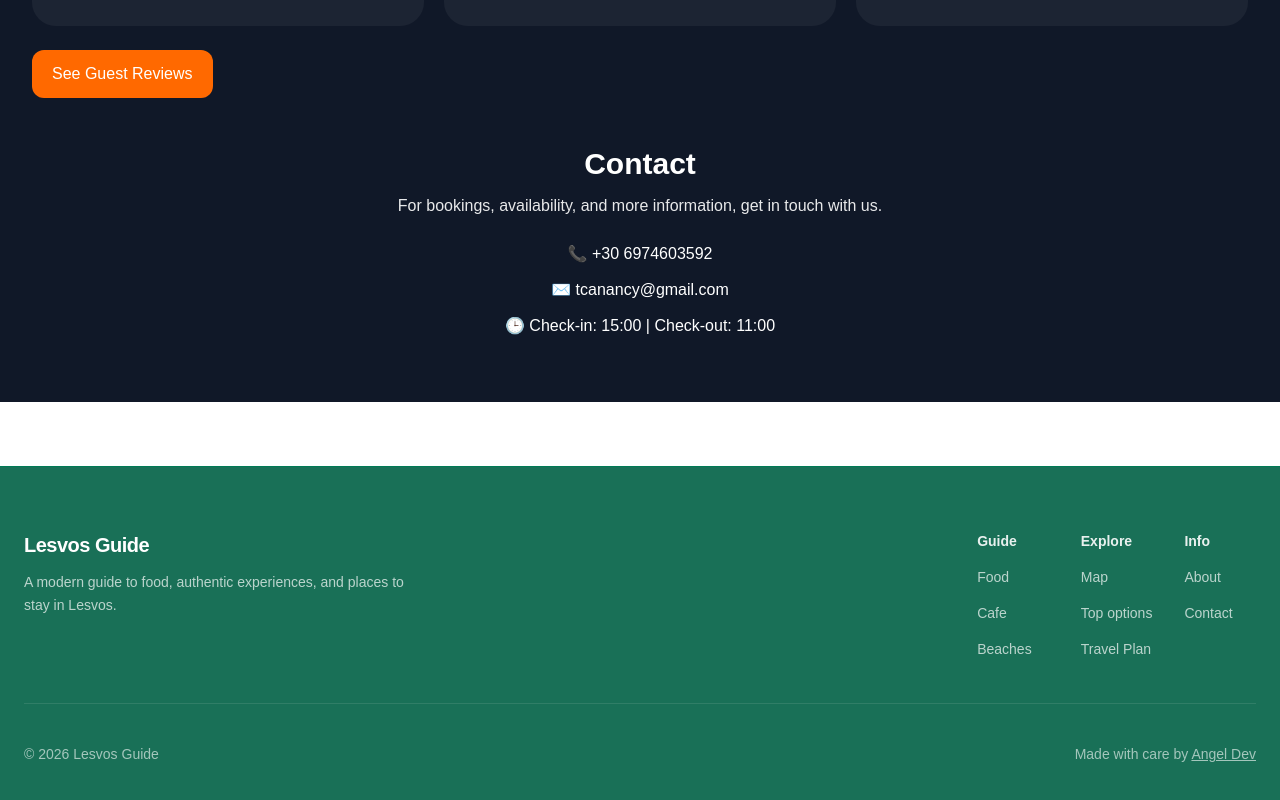
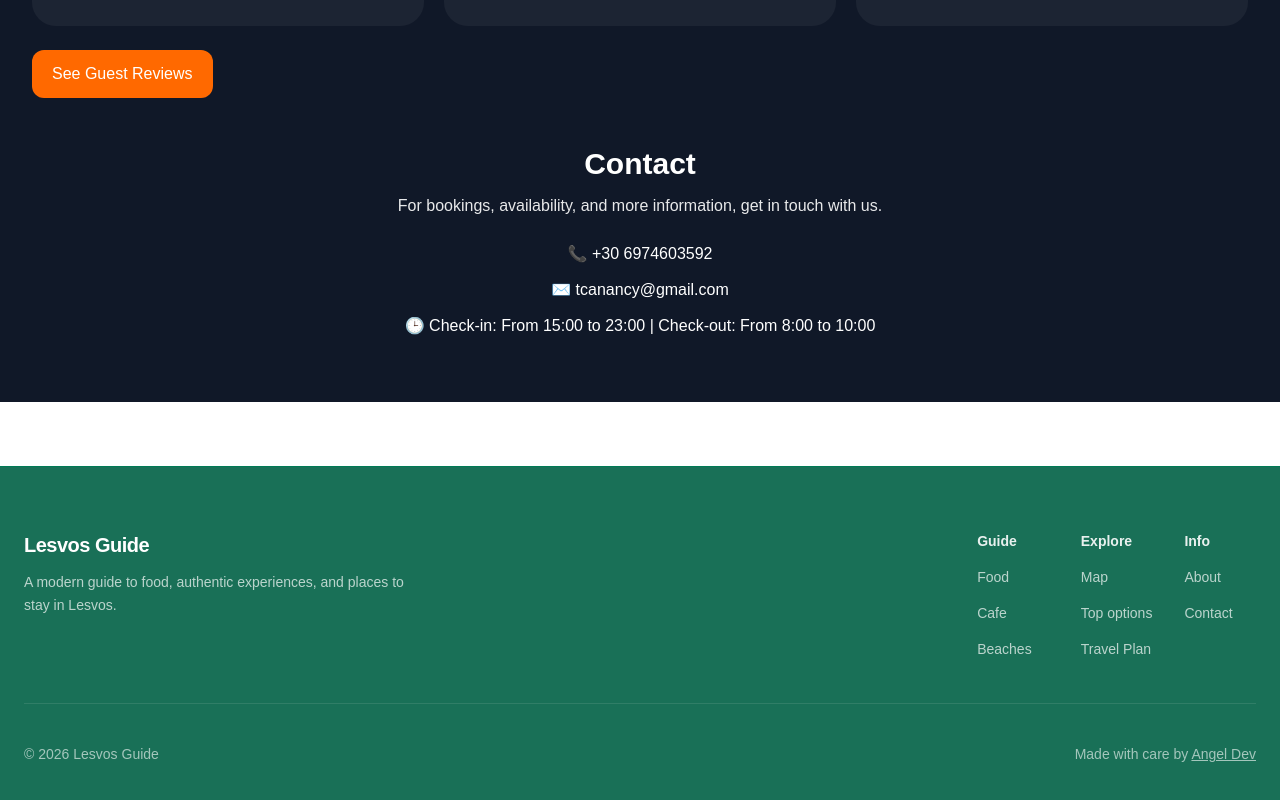
Before and after one commit to amamouridis06/lesvos-travel-guide, a Next.js app: page /hotels/thanos-cozy-appartments in a window 1280 px wide. Shown: the part 3130-3930 px from the top of the page. Built offline with nearby package versions, Linux system fonts and the light colour scheme.

Commit message:
Update page.tsx

```diff
--- a/app/hotels/thanos-cozy-appartments/page.tsx
+++ b/app/hotels/thanos-cozy-appartments/page.tsx
@@ -326,7 +326,7 @@ export default function ApartmentPage() {
           <div className="mt-6 space-y-3 text-sm text-white sm:text-base">
             <p>📞 +30 6974603592</p>
             <p>✉️ tcanancy@gmail.com</p>
-            <p>🕒 Check-in: 15:00 | Check-out: 11:00</p>
+            <p>🕒 Check-in: From 15:00 to 23:00 | Check-out: From 8:00 to 10:00</p>
           </div>
         </div>
       </section>
```
